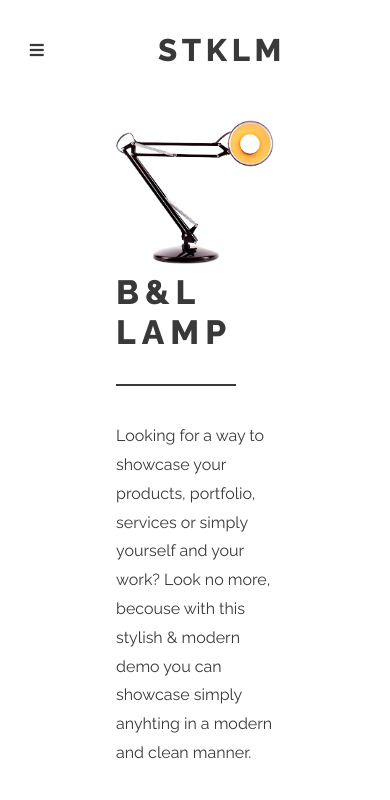
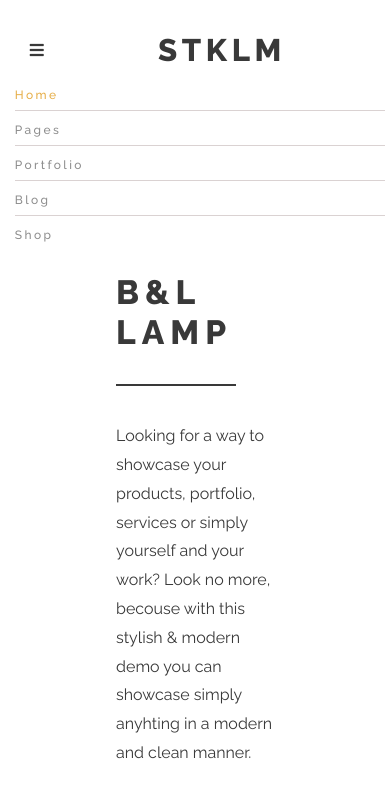
Before and after one commit to Ceciigp/Web-STKLM, a plain HTML site: page index.html in a window 390 px wide. Both pictures are taken after a click on the icon 36 px from the left and 50 px from the top of the page. Shown: the top 800 px of the page. Drawn offline with nearby package versions, Linux system fonts and the light colour scheme.

Commit message:
He añadido texto en .js

```diff
--- a/index.html
+++ b/index.html
@@ -11,7 +11,7 @@
     <link rel="shortcut icon" type="image/x-icon" href="https://demo.select-themes.com/stockholm14/wp-content/uploads/2020/12/Favicon.png">
     <link rel="apple-touch-icon" href="https://stockholmlanding.qodeinteractive.com/wp-content/uploads/2020/10/Favicon.png">
     <link rel="stylesheet" href="https://fonts.googleapis.com/css2?family=Raleway:ital,wght@0,100;0,300;0,400;0,500;0,600;0,700;0,800;0,900;1,100&display=swap">
-    <script src="js/app.js" type="text/javascript"></script>
+    <script src="js/app.js" defer type="text/javascript"></script>
 </head>
 
 <body>
--- /dev/null
+++ b/js/app.js
@@ -0,0 +1,8 @@
+'use strict'
+
+const icono = document.querySelector('.fas.fa-bars')
+const nav   = document.querySelector('.menu')
+
+icono.addEventListener('click',function(){
+    nav.classList.toggle('ver')
+})
--- a/js/test.js
+++ /dev/null
@@ -1,6 +0,0 @@
-'use strict';
-var icono = document.querySelector('fas.fa-bars');
-var nav = document.querySelector('.mobile');
-icono.addEventListener('click', function () {
-    nav.classList.add('ver');
-});
--- a/scss/index.scss
+++ b/scss/index.scss
@@ -67,7 +67,7 @@ body{
         margin: auto;
 
         display: flex;
-        flex-flow: row nowrap;
+        flex-flow: row wrap;
         justify-content: space-between;
         align-items: center;
         align-content: initial;
@@ -81,6 +81,7 @@ body{
             font-weight: 800;
             letter-spacing: .15em;
             color: var(--negro);
+
         }
 
         .menu{
@@ -654,18 +655,17 @@ body{
         padding: 2em 0;
         .centrado{
             display: flex;
-            flex-flow: row-reverse;
+            flex-flow: row-reverse wrap;
             justify-content: space-between;
+
 
             .h1{
                 margin:auto;
             }
-            .menu{
-                display: none;
-            }
+
             .fa-bars{
                 margin: 0 20px;
-                display: inline-block;
+                display: flex;
                 font-size: 1em;
                 color: var(--negro);
                 cursor: pointer;
@@ -673,12 +673,69 @@ body{
                 &:hover{
                     color: var( --amarillo);
                 }
+            }
 
+            .menu{
+                display: none;
+                width: 100%;
+
+                .ul{
+
+                    flex-direction: column;
+                    align-content: flex-start;
+
+                    .li{
+                        width: 100%;
+                        margin: 8px 0 0 5px;
+
+
+                        .a{
+                            margin-top: 12px;
+                            text-transform: none;
+                            font-weight: 500;
+                            font-size: .9em;
+                            color: #8d8d8d;
+
+                        }
+                        .ahome{
+                            margin: 12px 0 0 0;
+                            text-transform: none;
+                            font-weight: 500;
+                            font-size: .9em;
+                        }
+
+                    }
+
+
+
+                    .item1{
+                        padding: 0px;
+                        border-top: 1px solid rgb(218, 210, 210);
+                        .ul2{display: none;}
+                    }
+                    .item2{
+                        padding: 0px;
+                        border-top: 1px solid rgb(218, 210, 210);
+                        .ul3{display: none;}
+                    }
+                    .item3{
+                        padding: 0px;
+                        border-top: 1px solid rgb(218, 210, 210);
+                        .ul4{display: none;}
+                    }
+                    .item4{
+                        padding: 0px;
+                        border-top: 1px solid rgb(218, 210, 210);
+                        .ul5{display: none;}
+                    }
+                }
+
+            }
+            .menu.ver{
+                display: flex;
             }
         }
     }
-
-
 }
 
 @media screen and (max-width:760px){
```
Also changed, not shown: css/index.css, 1 other file.
